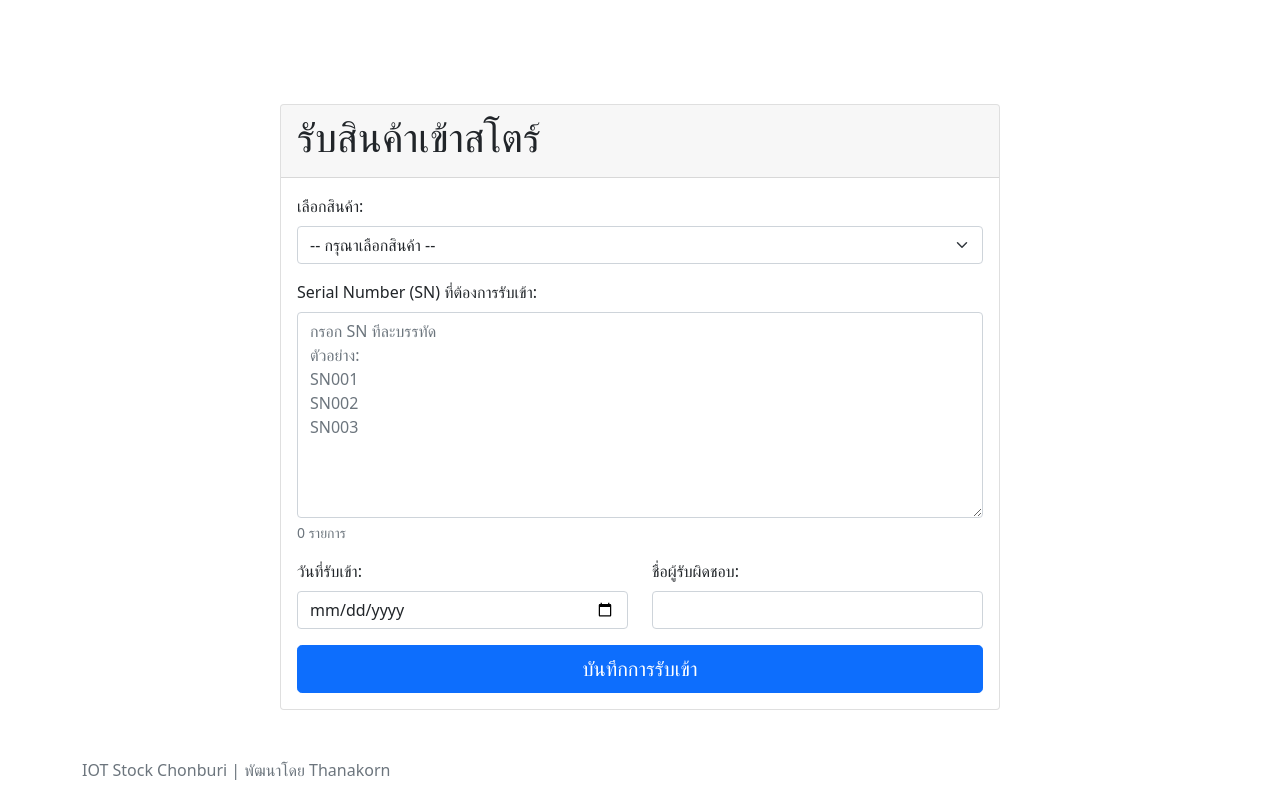
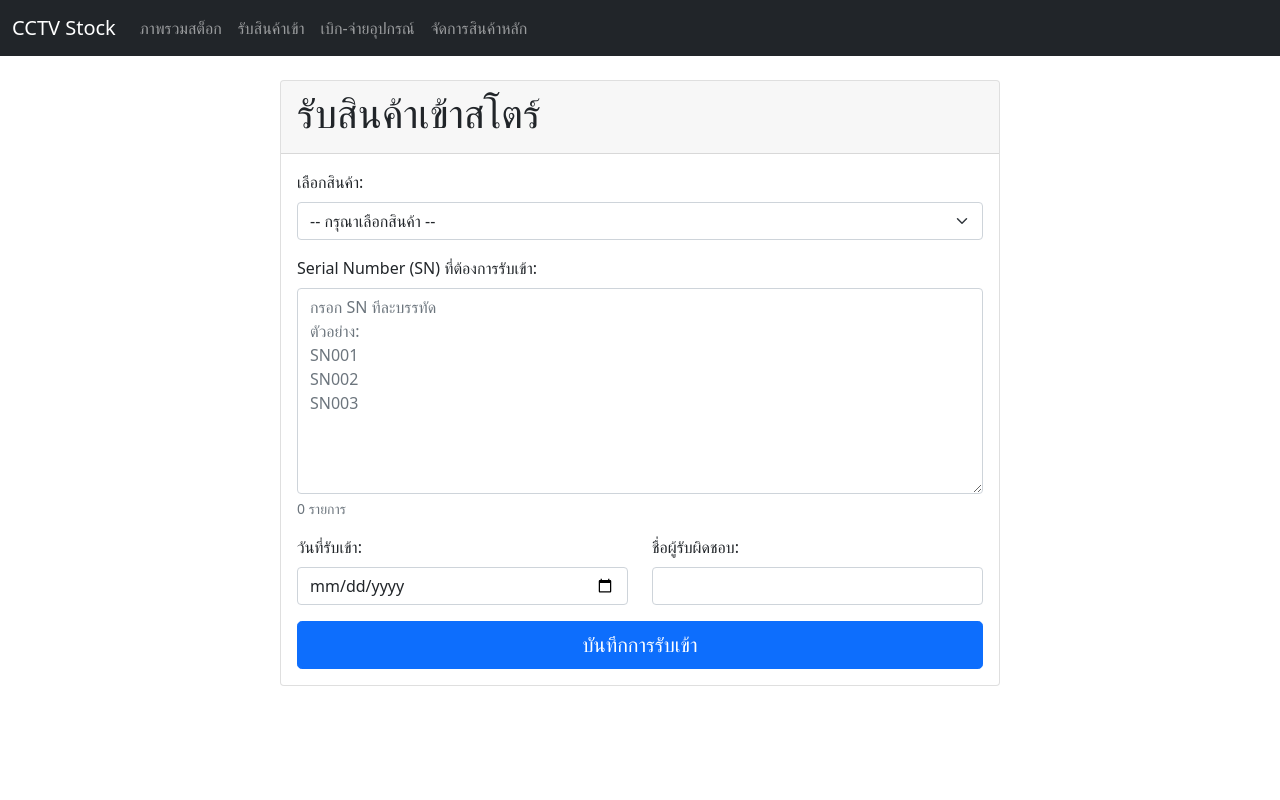
Before and after one commit to John011141/iot-cctv-stock-app, a Flask app: page /stock_in in a window 1280 px wide. Run offline with Flask 3, Linux system fonts and the light colour scheme; data that the repository does not hold is empty.

Commit message:
Update layout.html

```diff
--- a/templates/layout.html
+++ b/templates/layout.html
@@ -8,26 +8,17 @@
     <!-- Bootstrap CSS -->
     <link href="https://cdn.jsdelivr.net/npm/bootstrap@5.1.3/dist/css/bootstrap.min.css" rel="stylesheet" xintegrity="sha384-1BmE4kWBq78iYhFldvKuhfTAU6auU8tT94WrHftjDbrCEXSU1oBoqyl2QvZ6jIW3" crossorigin="anonymous">
 
-    <!-- Google Fonts (Sarabun & Inter) -->
-    <link rel="preconnect" href="https://fonts.googleapis.com">
-    <link rel="preconnect" href="https://fonts.gstatic.com" crossorigin>
-    <link href="https://fonts.googleapis.com/css2?family=Sarabun:wght@400;500;700&family=Inter:wght@400;700&display=swap" rel="stylesheet">
-
-    <!-- Custom CSS (ต้องอยู่หลัง Bootstrap) -->
-    <link rel="stylesheet" href="{{ url_for('static', filename='style.css') }}">
-
-    <title>{% block title %}{% endblock %} - IOT Stock Chonburi</title>
+    <title>{% block title %}{% endblock %} - ระบบสต็อก CCTV</title>
 </head>
 <body>
-    <header>
-        <nav class="navbar navbar-expand-lg navbar-dark">
+    <nav class="navbar navbar-expand-lg navbar-dark bg-dark">
         <div class="container-fluid">
-                <a class="navbar-brand" href="{{ url_for('stock_overview') }}">IOT Stock Chonburi</a>
+            <a class="navbar-brand" href="{{ url_for('stock_overview') }}">CCTV Stock</a>
             <button class="navbar-toggler" type="button" data-bs-toggle="collapse" data-bs-target="#navbarNav" aria-controls="navbarNav" aria-expanded="false" aria-label="Toggle navigation">
                 <span class="navbar-toggler-icon"></span>
             </button>
             <div class="collapse navbar-collapse" id="navbarNav">
-                    <ul class="navbar-nav ms-auto">
+                <ul class="navbar-nav">
                     <li class="nav-item">
                         <a class="nav-link" href="{{ url_for('stock_overview') }}">ภาพรวมสต็อก</a>
                     </li>
@@ -44,9 +35,8 @@
             </div>
         </div>
     </nav>
-    </header>
 
-    <main class="container mt-5 mb-5">
+    <main class="container mt-4">
         {% with messages = get_flashed_messages(with_categories=true) %}
             {% if messages %}
                 {% for category, message in messages %}
@@ -60,12 +50,6 @@
         {% block content %}{% endblock %}
     </main>
 
-    <footer class="footer">
-        <div class="container">
-            <span class="text-muted">IOT Stock Chonburi | พัฒนาโดย Thanakorn</span>
-        </div>
-    </footer>
-
     <!-- Bootstrap Bundle with Popper -->
     <script src="https://cdn.jsdelivr.net/npm/bootstrap@5.1.3/dist/js/bootstrap.bundle.min.js" xintegrity="sha384-ka7Sk0Gln4gmtz2MlQnikT1wXgYsOg+OMhuP+IlRH9sENBO0LRn5q+8nbTov4+1p" crossorigin="anonymous"></script>
     <!-- Custom Scripts -->
```
Lines whose indentation alone changed are shown as unchanged.
